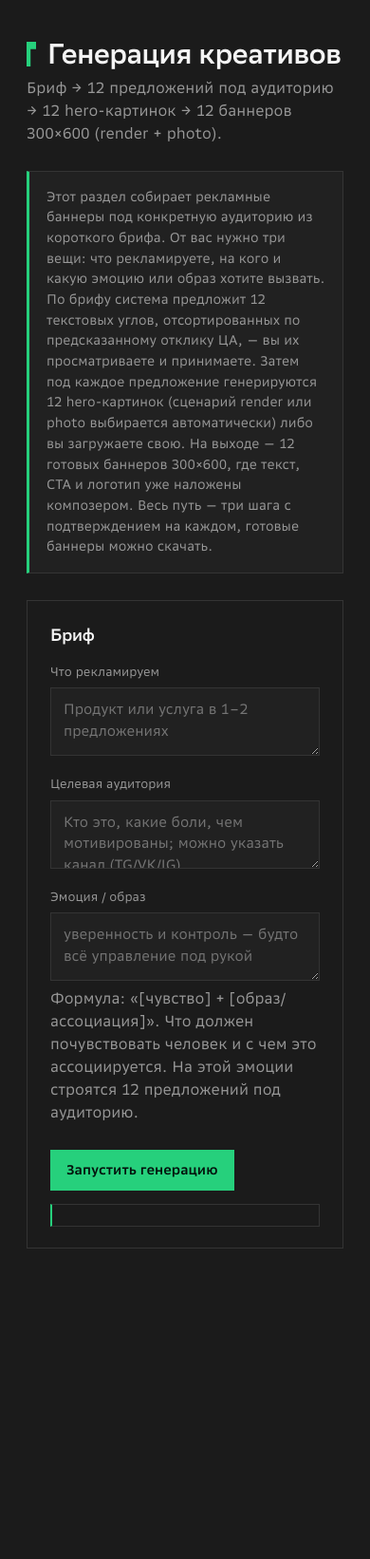
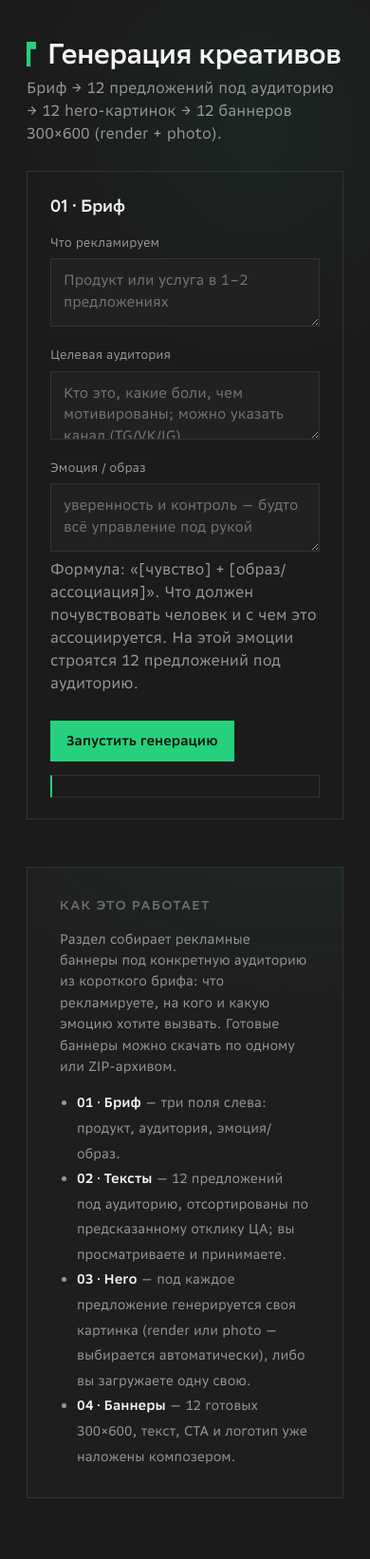
Before and after one commit to glmelnik96/Cloud.ru_Resize_bot, a FastAPI app: template app/templates/creatives.html in a window 390 px wide; the page is wider, and only the part inside the window is pictured. Shown: the part 60-1702 px from the top of that part at 95% size. Before the commit the page ends 1375 px from the top of that part, so only its background shows below. Run offline with FastAPI, Linux system fonts and the light colour scheme; the template is opened without the code that fills it: most values are stand-ins (such as "Sample title", 1, 10 or a date in 2020).

Commit message:
App3: canon v4 layout — 1240px two-column workspace + empty-state
Roll platform canon v4 (Brand_Image_site@6791254) onto /creatives:
- .wrap 880→1240px + single radial accent glow (.wrap::before)
- two-column .workspace: sticky controls left (01 Бриф, 03 Hero),
  output right behind 1px hairline (02 Тексты, 04 Баннеры, история)
- mandatory empty-state on first visit with 01→04 stage list;
  toggled inside existing show()/hide(), no new selectors touched
- mobile <1024px collapses to one column, sticky off
- cache-buster v10 bumped on both app.css and creatives.js

Backend/HITL/SSE and all ids untouched. 223 tests passed.

Co-Authored-By: Claude Opus 4.6 <noreply@anthropic.com>

```diff
--- a/app/static/app.css
+++ b/app/static/app.css
@@ -62,18 +62,49 @@ h1,h2,h3,.brand{font-family:var(--font-display);letter-spacing:-0.01em;}
   transition:border-color .12s,color .12s;}
 .logout-form button:hover{border-color:var(--muted);color:var(--text);}
 
-/* ── разметка страницы ───────────────────────────────────── */
-.wrap{max-width:880px;margin:0 auto;padding:40px 28px 64px;}
+/* ── разметка страницы (канон v4: 1240px + лёгкое акцент-свечение) ── */
+.wrap{max-width:1240px;margin:0 auto;padding:40px 28px 64px;position:relative;}
+/* Дозированное радиальное свечение — оживляет пустую тёмную плоскость (см. .landing::before эталона) */
+.wrap::before{content:"";position:absolute;top:-120px;right:-140px;width:520px;height:520px;
+  pointer-events:none;background:radial-gradient(circle,rgba(38,208,124,.06),transparent 65%);}
+.wrap>*{position:relative;}
 /* Заголовок раздела с фирменным диагональным штрихом-стрелкой слева */
 .page-title{font-size:30px;line-height:1.12;margin:0 0 6px;position:relative;padding-left:22px;}
 .page-title::before{content:"";position:absolute;left:0;top:4px;width:10px;height:26px;
   background:var(--accent);
   clip-path:polygon(0 0, 100% 0, 100% 30%, 42% 30%, 42% 100%, 0 100%);}
 .page-sub{margin:0 0 28px;color:var(--muted);}
-.intro{border:1px solid var(--line);border-left:3px solid var(--accent);
-  border-radius:var(--r);padding:16px 18px;margin:0 0 28px;background:var(--bg-soft);}
-.intro p{margin:0;color:var(--muted);line-height:1.55;font-size:14px;}
 .hidden{display:none !important;}
+
+/* ── канон v4: двухколоночный workspace ──────────────────────
+   Управление (бриф + hero-HITL) — левая sticky-колонка; выдача (прогресс,
+   12 предложений, баннеры, история) — правая, за 1px-хайрлайном.
+   Скопировано из эталона gateway/static/app.css@6791254 (.workspace*). */
+.workspace{display:grid;grid-template-columns:minmax(340px,420px) minmax(0,1fr);
+  gap:44px;align-items:start;}
+.workspace__controls{position:sticky;top:28px;}
+.workspace__output{display:flex;flex-direction:column;gap:30px;min-height:400px;
+  border-left:1px solid var(--line-soft);padding-left:44px;}
+.workspace__output>*{margin-top:0;}
+.workspace__output .panel{margin-bottom:0;}
+@media (max-width:1023px){
+  .workspace{grid-template-columns:1fr;gap:8px;}
+  .workspace__controls{position:static;}
+  .workspace__output{border-left:none;padding-left:0;margin-top:24px;}
+}
+
+/* ── канон v4: empty-state правой колонки (первый вход) ─────
+   Стиль .empty из эталона: прозрачная панель, 1px хайрлайн,
+   капс-заголовок, лёгкое радиальное свечение. */
+.empty{margin-top:0;padding:30px 34px;border:1px solid var(--line);border-radius:var(--r-lg);
+  color:var(--muted);
+  background:
+    radial-gradient(560px 300px at 85% -10%,rgba(38,208,124,.07),transparent 70%),
+    rgba(255,255,255,.015);}
+.empty h2{margin:0 0 14px;font-size:13px;letter-spacing:.12em;text-transform:uppercase;color:var(--muted-2);}
+.empty p{margin:0 0 14px;font-size:14px;line-height:1.6;}
+.empty ul{margin:0;padding-left:18px;line-height:1.9;font-size:14px;}
+.empty ul b{color:var(--text);font-weight:600;}
 
 /* ── панели: структура на хайрлайнах, фон прозрачный ──────── */
 .panel{background:transparent;border:1px solid var(--line);border-radius:var(--r-lg);
--- a/app/static/creatives.js
+++ b/app/static/creatives.js
@@ -4,8 +4,21 @@
   "use strict";
   const P = window.APP_PREFIX || "";
   const $ = (id) => document.getElementById(id);
-  const show = (el) => el.classList.remove("hidden");
-  const hide = (el) => el.classList.add("hidden");
+  const show = (el) => { el.classList.remove("hidden"); updateEmpty(); };
+  const hide = (el) => { el.classList.add("hidden"); updateEmpty(); };
+
+  // Канон v4: empty-state в правой колонке виден только пока там нет контента
+  // (прогресс/HITL/результаты/история). Пересчитывается на каждом show/hide.
+  const OUTPUT_PANELS = ["progressPanel", "textPanel", "imagePanel", "resultsPanel", "tasksPanel"];
+  function updateEmpty() {
+    const empty = $("emptyState");
+    if (!empty) return;
+    const hasContent = OUTPUT_PANELS.some((id) => {
+      const p = $(id);
+      return p && !p.classList.contains("hidden");
+    });
+    empty.classList.toggle("hidden", hasContent);
+  }
 
   let taskUid = null;
   let es = null; // EventSource
--- a/app/templates/creatives.html
+++ b/app/templates/creatives.html
@@ -4,7 +4,7 @@
   <meta charset="utf-8">
   <meta name="viewport" content="width=device-width, initial-scale=1">
   <title>Креативы — Cloud.ru Design</title>
-  <link rel="stylesheet" href="{{ prefix }}/static/app.css?v=20260704v9">
+  <link rel="stylesheet" href="{{ prefix }}/static/app.css?v=20260705v10">
 </head>
 <body>
   <header class="topbar">
@@ -24,13 +24,13 @@
     <h1 class="page-title">Генерация креативов</h1>
     <p class="page-sub">Бриф → 12 предложений под аудиторию → 12 hero-картинок → 12 баннеров 300×600 (render + photo).</p>
 
-    <div class="intro">
-      <p>Этот раздел собирает рекламные баннеры под конкретную аудиторию из короткого брифа. От вас нужно три вещи: что рекламируете, на кого и какую эмоцию или образ хотите вызвать. По брифу система предложит 12 текстовых углов, отсортированных по предсказанному отклику ЦА, — вы их просматриваете и принимаете. Затем под каждое предложение генерируются 12 hero-картинок (сценарий render или photo выбирается автоматически) либо вы загружаете свою. На выходе — 12 готовых баннеров 300×600, где текст, CTA и логотип уже наложены композером. Весь путь — три шага с подтверждением на каждом, готовые баннеры можно скачать.</p>
-    </div>
+    <!-- Канон v4: двухколоночный workspace — управление слева (sticky), выдача справа -->
+    <div class="workspace">
+    <div class="workspace__controls">
 
     <!-- 1. brief -->
     <section class="panel" id="briefPanel">
-      <h2>Бриф</h2>
+      <h2>01 · Бриф</h2>
       <label for="product">Что рекламируем</label>
       <textarea id="product" placeholder="Продукт или услуга в 1–2 предложениях"></textarea>
       <label for="audience">Целевая аудитория</label>
@@ -44,29 +44,9 @@
       <div class="status" id="briefStatus"></div>
     </section>
 
-    <!-- 2. progress -->
-    <section class="panel hidden" id="progressPanel">
-      <h2>Прогресс</h2>
-      <div class="status" id="progress"><span class="step"><span class="dot"></span><span id="stepLabel">Запуск…</span></span></div>
-      <div class="progress progress--indeterminate"><div class="progress__bar"></div></div>
-    </section>
-
-    <!-- 3. text HITL -->
-    <section class="panel hidden" id="textPanel">
-      <h2>12 предложений под аудиторию</h2>
-      <p class="page-sub">Отсортированы по предсказанному резонансу с ЦА. У каждого — почему этот угол должен зайти.</p>
-      <div id="candidates" class="candidates"></div>
-      <div class="btn-row">
-        <button class="btn btn--accent" data-act="approve">Принять все</button>
-        <button class="btn" data-act="regenerate">Перегенерить все</button>
-        <button class="btn btn--danger" data-act="cancel">Отменить</button>
-      </div>
-      <div class="status" id="textStatus"></div>
-    </section>
-
-    <!-- 4. image HITL -->
+    <!-- 4. image HITL (управление: генерация/загрузка hero) -->
     <section class="panel hidden" id="imagePanel">
-      <h2>Hero-картинки</h2>
+      <h2>03 · Hero-картинки</h2>
       <p class="page-sub">12 hero-картинок (по одной на предложение, сценарий render/photo выбран под каждое). Можно сгенерировать на сервере все сразу или загрузить свою одну картинку. Ниже — пример промпта первого предложения:</p>
       <pre class="prompt" id="imagePrompt"></pre>
       <div class="btn-row">
@@ -78,9 +58,44 @@
       <div class="status" id="imageStatus"></div>
     </section>
 
+    </div><!-- /.workspace__controls -->
+    <div class="workspace__output">
+
+    <!-- 0. empty-state: первый вход — правая колонка не пустая (канон v4) -->
+    <div class="empty" id="emptyState">
+      <h2>Как это работает</h2>
+      <p>Раздел собирает рекламные баннеры под конкретную аудиторию из короткого брифа: что рекламируете, на кого и какую эмоцию хотите вызвать. Готовые баннеры можно скачать по одному или ZIP-архивом.</p>
+      <ul>
+        <li><b>01 · Бриф</b> — три поля слева: продукт, аудитория, эмоция/образ.</li>
+        <li><b>02 · Тексты</b> — 12 предложений под аудиторию, отсортированы по предсказанному отклику ЦА; вы просматриваете и принимаете.</li>
+        <li><b>03 · Hero</b> — под каждое предложение генерируется своя картинка (render или photo — выбирается автоматически), либо вы загружаете одну свою.</li>
+        <li><b>04 · Баннеры</b> — 12 готовых 300×600, текст, CTA и логотип уже наложены композером.</li>
+      </ul>
+    </div>
+
+    <!-- 2. progress -->
+    <section class="panel hidden" id="progressPanel">
+      <h2>Прогресс</h2>
+      <div class="status" id="progress"><span class="step"><span class="dot"></span><span id="stepLabel">Запуск…</span></span></div>
+      <div class="progress progress--indeterminate"><div class="progress__bar"></div></div>
+    </section>
+
+    <!-- 3. text HITL -->
+    <section class="panel hidden" id="textPanel">
+      <h2>02 · Тексты — 12 предложений под аудиторию</h2>
+      <p class="page-sub">Отсортированы по предсказанному резонансу с ЦА. У каждого — почему этот угол должен зайти.</p>
+      <div id="candidates" class="candidates"></div>
+      <div class="btn-row">
+        <button class="btn btn--accent" data-act="approve">Принять все</button>
+        <button class="btn" data-act="regenerate">Перегенерить все</button>
+        <button class="btn btn--danger" data-act="cancel">Отменить</button>
+      </div>
+      <div class="status" id="textStatus"></div>
+    </section>
+
     <!-- 5. results -->
     <section class="panel hidden" id="resultsPanel">
-      <h2>Готово</h2>
+      <h2>04 · Баннеры</h2>
       <div id="resultMsg"></div>
       <div class="results" id="results"></div>
     </section>
@@ -91,9 +106,12 @@
       <p class="retention-note">История и файлы хранятся {{ retention_hours }} ч, затем удаляются.</p>
       <div class="task-list" id="tasksList"></div>
     </section>
+
+    </div><!-- /.workspace__output -->
+    </div><!-- /.workspace -->
   </main>
 
   <script>window.APP_PREFIX = "{{ prefix }}";</script>
-  <script src="{{ prefix }}/static/creatives.js?v=20260704v9"></script>
+  <script src="{{ prefix }}/static/creatives.js?v=20260705v10"></script>
 </body>
 </html>
```
